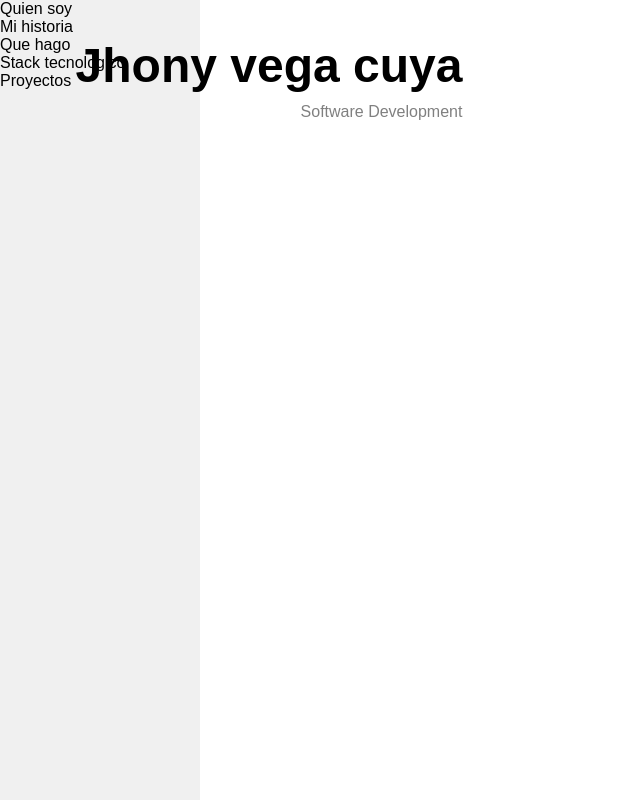
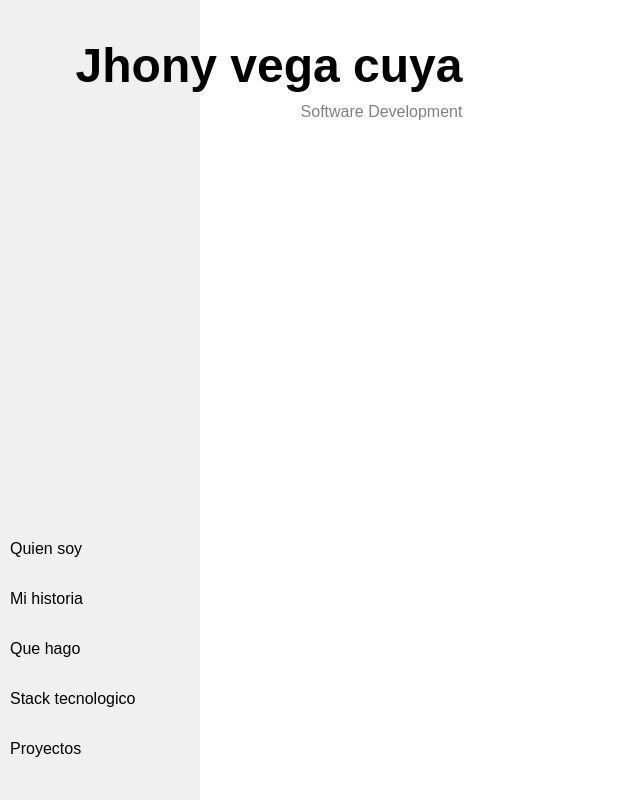
Before and after one commit to jhony-v/portfolio, an Angular app: page / in a window 1280 px wide. Shown: the whole page, without its empty margins (0-640 px from the left). Built offline with nearby package versions, Linux system fonts and the light colour scheme.

Commit message:
integrate links to bottom nav

```diff
--- a/src/app/app.component.styl
+++ b/src/app/app.component.styl
@@ -1,5 +1,12 @@
 nav-background = rgb(240,240,240)
 main-background = white
+
+set-flex(direction = row)
+    display flex
+    flex-direction direction
+
+set-default-padding()
+    padding 10px
 
 .app
     height 100%
@@ -12,6 +19,11 @@ main-background = white
         width 200px
         flex none
         background nav-background
+        justify-content flex-end
+        set-flex(column)
+        set-default-padding()
+
     &-main
         width 100%
         background main-background
+        set-default-padding()
--- a/src/app/shared/containers/list-links-navigator/list-links-navigator.component.html
+++ b/src/app/shared/containers/list-links-navigator/list-links-navigator.component.html
@@ -1,3 +1,5 @@
-<ul class="list-links-navigator">
-  <li *ngFor="let current of linksNavigator">{{ current.text }}</li>
-</ul>
+<div class="list-links-navigator">
+  <ul class="links">
+    <li *ngFor="let current of linksNavigator">{{ current.text }}</li>
+  </ul>
+</div>
--- a/src/app/shared/containers/list-links-navigator/list-links-navigator.component.styl
+++ b/src/app/shared/containers/list-links-navigator/list-links-navigator.component.styl
@@ -0,0 +1,5 @@
+.list-links-navigator
+    margin-top auto
+    .links > *
+        margin-top 2em
+        margin-bottom @margin-top
```
